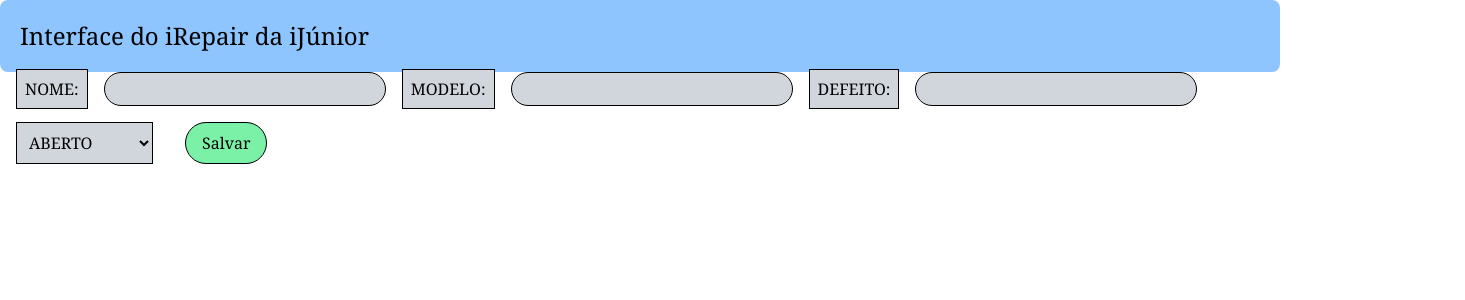
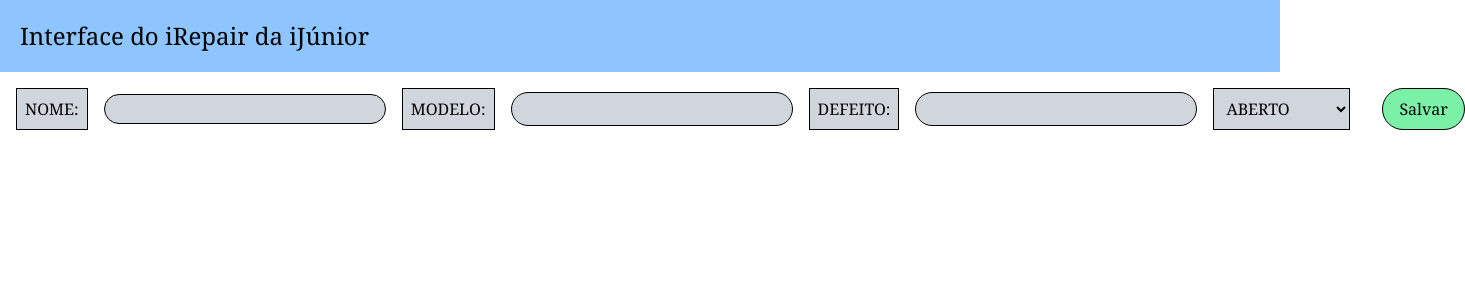
Before and after one commit to boregas/iRepair, a React (Vite) app in the folder ijunior-task-board/: page / in a window 1280 px wide. Shown: the top 300 px of the page, 1465 px wide, since content can reach past the window. Built offline with nearby package versions, Linux system fonts and the light colour scheme.

Commit message:
feat: adicionada estilizacao com logica de organizacao das OS

```diff
--- a/ijunior-task-board/src/App.tsx
+++ b/ijunior-task-board/src/App.tsx
@@ -30,10 +30,11 @@
     <>
       <Header />
       <NewServiceForm adicionarOrdem={adicionarOrdem} />
-      {lista.map((ordem) => (
-      <ServiceCard key={ordem.nome} {...({ ...ordem, atualizarStatus })} />
-        ))
-      }
+      <div className="grid grid-cols-1 md:grid-cols-2 lg:grid-cols-3">
+        {lista.map((ordem) => (
+        <ServiceCard key={ordem.nome} {...({ ...ordem, atualizarStatus })} />
+        ))}
+      </div>
     </>
   );
 }
--- a/ijunior-task-board/src/components/Header.tsx
+++ b/ijunior-task-board/src/components/Header.tsx
@@ -1,6 +1,6 @@
 function Header(){
     return(
-        <header className="bg-blue-300 p-5 rounded-lg text-2xl font-serif">Interface do iRepair da iJúnior</header>
+        <header className="bg-blue-300 p-5 text-2xl font-serif">Interface do iRepair da iJúnior</header>
     )
 }
 
--- a/ijunior-task-board/src/components/NewServiceForm.tsx
+++ b/ijunior-task-board/src/components/NewServiceForm.tsx
@@ -15,9 +15,11 @@
     }
 
     return(
-        <>  <label className="bg-gray-300 py-2 px-2 m-4 font-serif border">NOME:</label>
+        <div className="flex-col flex md:flex-row items-center">
+
+            <label className="bg-gray-300 py-2 px-2 m-4 font-serif border">NOME:</label>
             <input
-                className="bg-gray-300 px-4 py-1 rounded-full border"
+                className="bg-gray-300 px-4 py-0.5 rounded-full border"
                 value={dados.nome}
                 onChange={(e) => setDados({ ...dados, nome: e.target.value })}
             />
@@ -50,7 +52,7 @@
                 Salvar
             </button>
 
-        </>
+        </div>
     );
 
 }
```
